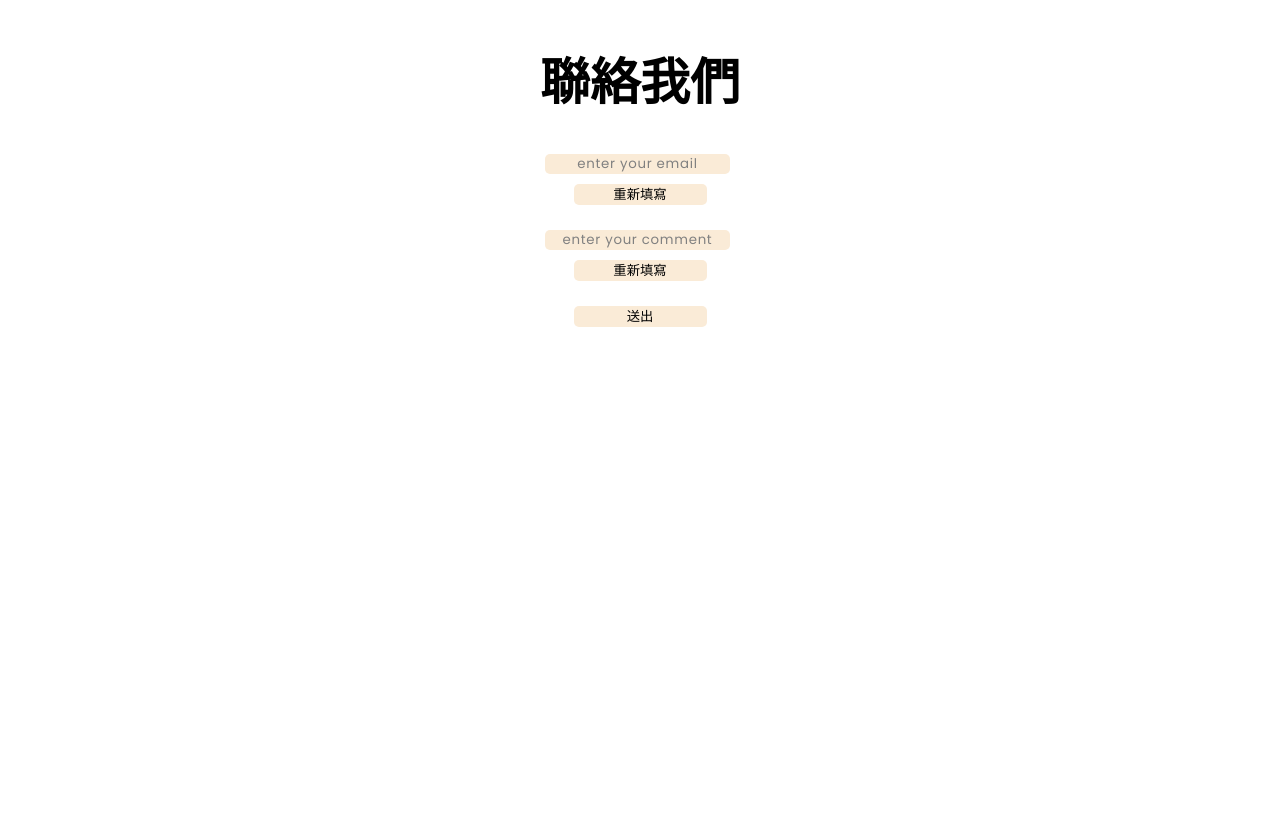
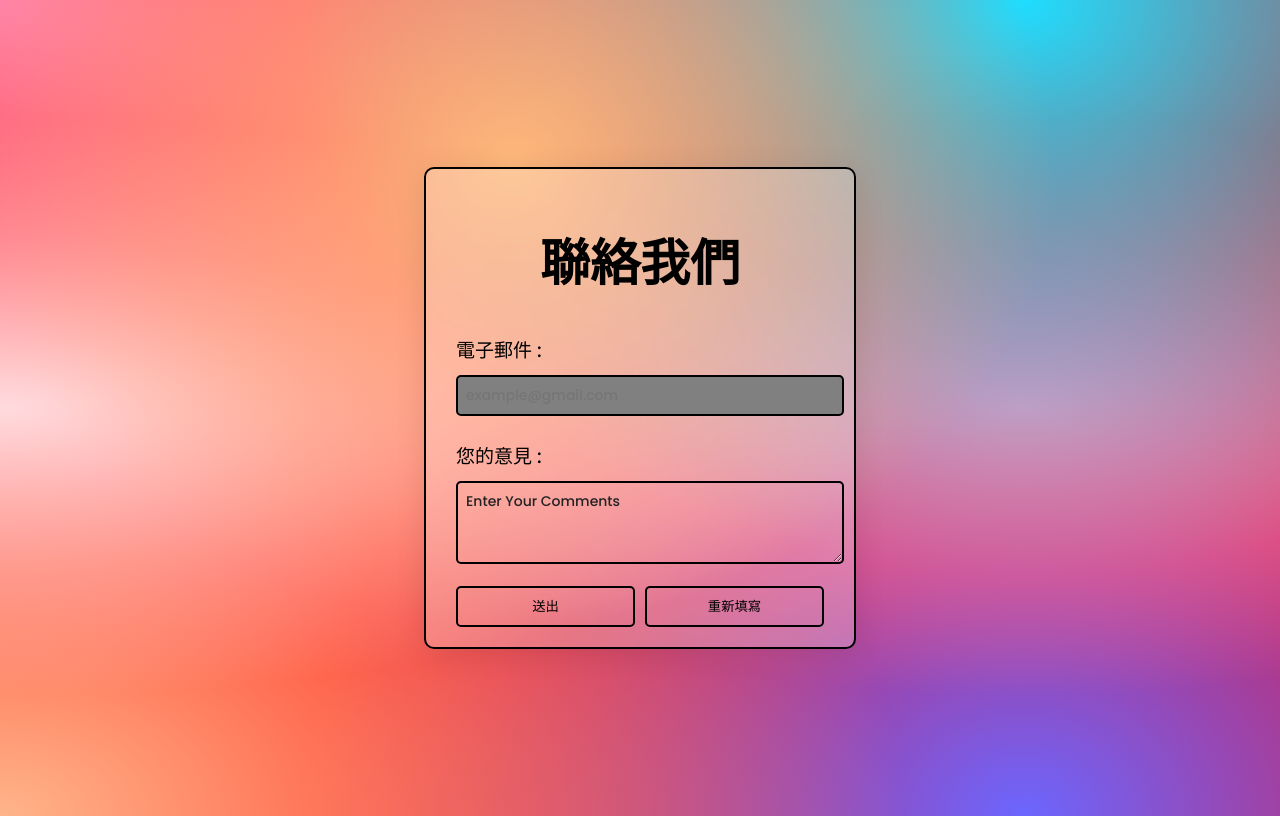
Before and after one commit to a0908512313/self-learning-test-, a plain HTML site: page contact us/contact us.html in a window 1280 px wide. Drawn offline with Linux system fonts and the light colour scheme.

Commit message:
contact half complete

```diff
--- a/contact us/contact us.css
+++ b/contact us/contact us.css
@@ -3,78 +3,116 @@
 * {
     font-family: "Poppins", sans-serif;
     padding: 0;
+    outline: none;
 }
 
 body {
     display: flex;
     flex-direction: column;
     align-items: center;
-    background-color: white;
+    justify-content: center;
+    min-height: 100vh;
+    background-color: hsla(0, 100%, 50%, 1);
+    background-image: radial-gradient(
+            at 40% 20%,
+            hsla(28, 100%, 74%, 1) 0px,
+            transparent 50%
+        ),
+        radial-gradient(at 80% 0%, hsla(189, 100%, 56%, 1) 0px, transparent 50%),
+        radial-gradient(at 0% 50%, hsla(355, 100%, 93%, 1) 0px, transparent 50%),
+        radial-gradient(
+            at 80% 50%,
+            hsla(340, 100%, 76%, 1) 0px,
+            transparent 50%
+        ),
+        radial-gradient(at 0% 100%, hsla(22, 100%, 77%, 1) 0px, transparent 50%),
+        radial-gradient(
+            at 80% 100%,
+            hsla(242, 100%, 70%, 1) 0px,
+            transparent 50%
+        ),
+        radial-gradient(at 0% 0%, hsla(343, 100%, 76%, 1) 0px, transparent 50%);
+}
+
+.container {
+    background: rgba(255, 255, 255, 0.24);
+    border-radius: 10px;
+    padding: 20px 30px;
+    border: 2px solid #000;
+    text-align: center;
+    min-width: 368px;
+    backdrop-filter: blur(2px);
+    -webkit-backdrop-filter: blur(2px);
+    box-shadow: 0 4px 30px rgba(0, 0, 0, 0.1);
 }
 
 h1 {
     font-size: 50px;
 }
 
+label {
+    text-align: left;
+    font-size: 15px;
+    font-weight: 500;
+    margin-bottom: 5px;
+}
+
+label {
+    text-align: left;
+    font-size: 19px;
+    font-weight: 500;
+    margin: 10px 0;
+    display: block;
+}
+
+input,
+textarea {
+    width: 100%;
+    padding: 8px;
+    margin-bottom: 15px;
+    border: 2px solid #000;
+    border-radius: 5px;
+    font-size: 14px;
+    font-weight: 500;
+    color: #000;
+    background-color: transparent;
+    transition: all 0.3s ease;
+}
+
+input,
+textarea::placeholder {
+    color: #222;
+}
+
+input,
+textarea:focus {
+    background-color: gray;
+    color: antiquewhite;
+}
+
+input,
+textarea:focus::placeholder {
+    color: antiquewhite;
+}
+
+.buttons {
+    display: flex;
+    gap: 10px;
+}
+
 button {
-    display: flex;
-    justify-content: center;
-    border: none;
+    width: 100%;
+    color: black;
+    border: 2px solid black;
     border-radius: 5px;
+    padding: 8px;
+    font-weight: 500;
+    background-color: transparent;
     cursor: pointer;
-    background-color: antiquewhite;
-    width: 70%;
+    transition: all 0.3s ease;
 }
 
 button:hover {
-    border: 1px gray solid;
-    border-radius: 5px;
+    background-color: black;
+    color: white;
 }
-
-input {
-    border: none;
-    border-radius: 5px;
-    margin-right: 5px;
-    width: 185px;
-}
-
-input:focus {
-    outline: none;
-    border: 1px gray solid;
-    border-radius: 5px;
-}
-
-.email {
-    display: flex;
-    flex-direction: column;
-    align-items: center;
-    justify-content: center;
-    margin-bottom: 25px;
-}
-
-.comment {
-    display: flex;
-    flex-direction: column;
-    align-items: center;
-    justify-content: center;
-    margin-bottom: 25px;
-}
-
-.sent_button {
-    display: flex;
-    justify-content: center;
-}
-
-.email button,
-.comment button {
-    margin-top: 10px;
-}
-
-::placeholder {
-    align-items: center;
-    justify-content: center;
-    background-color: antiquewhite;
-    color: gray;
-    text-align: center;
-    letter-spacing: 0.7px;
-}
--- a/contact us/contact us.html
+++ b/contact us/contact us.html
@@ -7,29 +7,31 @@
         <link rel="stylesheet" href="contact us.css" />
     </head>
     <body>
+        <div class="container">
             <h1>聯絡我們</h1>
             <form action="MAILTO:a0908512313@gmail.com">
                 <div class="email">
+                    <label>電子郵件 : </label>
                     <input
                         type="email"
-                    name="email"
-                    placeholder="enter your email"
+                        placeholder="example@gmail.com"
+                        required
                     />
+                </div>
+
+                <div class="comments">
+                    <label>您的意見 : </label>
+                    <textarea
+                        rows="3"
+                        placeholder="Enter Your Comments"
+                    ></textarea>
+                </div>
+
+                <div class="buttons">
+                    <button type="submit">送出</button>
                     <button type="reset">重新填寫</button>
                 </div>
-
-            <div class="comment">
-                <input
-                    type="text"
-                    name="comment"
-                    placeholder="enter your comment"
-                />
-                <button type="reset">重新填寫</button>
+            </form>
         </div>
-
-            <div class="sent_button">
-                <button type="submit">送出</button>
-            </div>
-        </form>
     </body>
 </html>
```
Lines whose indentation alone changed are shown as unchanged.
